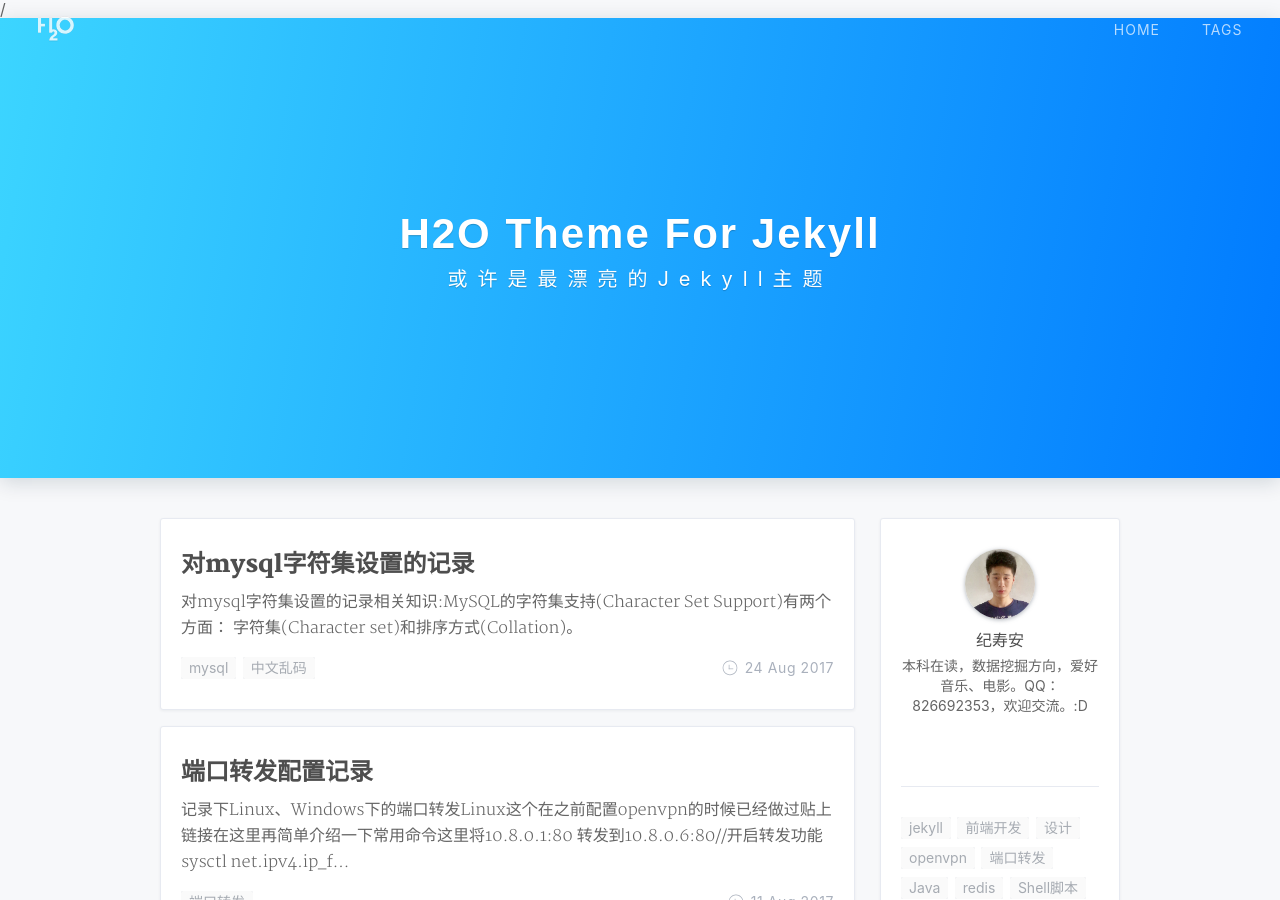
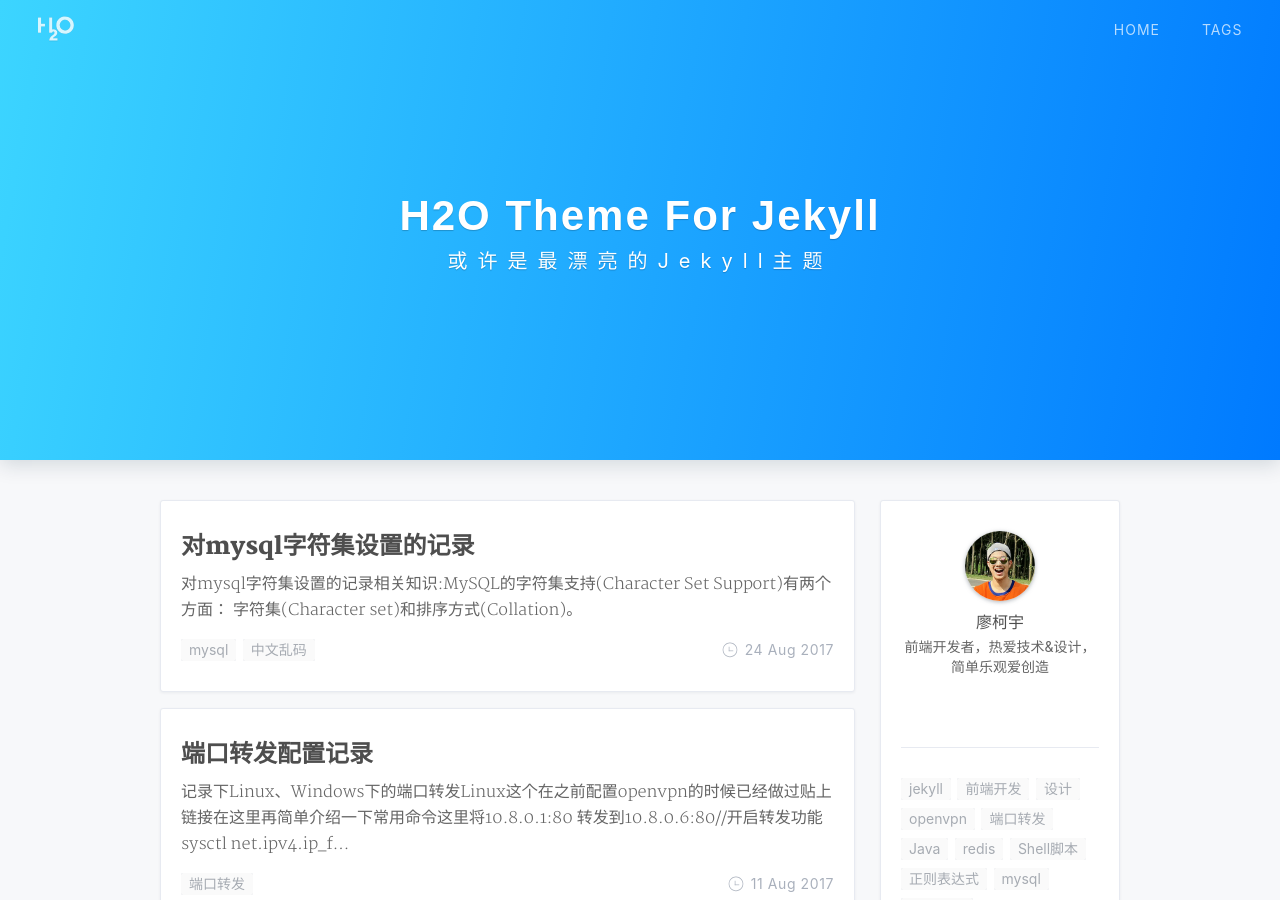
Before and after one commit to Shawn-Ji/Shawn-Ji.github.io, a Jekyll site: the page built from index.html, in a window 1280 px wide and 900 px high. Built offline with Jekyll 4.4.1, drawn with Linux system fonts in a browser that asks for light colours; nearby versions of some CDN libraries; the list of posts is cut into pages by our own code; a style sheet for code colours, icons or effects is not loaded; some of the changed text lies outside the part shown.

Commit message:
ta de boke

```diff
--- a/_config.yml
+++ b/_config.yml
@@ -1,8 +1,8 @@
 # Site settings 配置站点
-title: '纪寿安的个人博客'
-description: '纪寿安的个人博客, ShawnJi的个人博客'
-keyword: '纪寿安 ShawnJi 博客 个人博客'
-url: 'https://shawn-ji.github.io'
+title: '廖柯宇的独立博客'
+description: '昵称悟空，千禧一代，前端开发者/伪极客/灵魂摄影师，热爱技术&设计。很高兴能在这里与你分享我对技术和生活的思考。'
+keyword: '廖柯宇, 廖柯宇的独立博客, 廖柯宇的博客, 前端, 前端开发, 前端博客, javascript, vuejs, nodejs, 设计'
+url: 'http://liaokeyu.com' # your host
 baseurl: '/'
 
 # Navigation links
@@ -11,10 +11,10 @@
   tags: '/tags.html'
 
 # Author 配置博主信息
-author: '纪寿安'
-nickname: 'ShawnJi'
-bio: '本科在读，数据挖掘方向，爱好音乐、电影。QQ：826692353，欢迎交流。:D'
-avatar: 'assets/img/profile.jpg'
+author: '廖柯宇'
+nickname: '悟空'
+bio: '前端开发者，热爱技术&设计，简单乐观爱创造'
+avatar: 'assets/img/profile.png'
 
 # Search
 search: true
@@ -23,8 +23,8 @@
 nightMode: true
 
 # Comments
-disqus: true
-disqus_url: 'https://shawn-ji.disqus.com/embed.js'
+disqus: false
+disqus_url: 'https://liaokeyu.disqus.com/embed.js'
 
 # Share
 social-share: true
@@ -38,7 +38,10 @@
 
 # SNS settings 配置社交网站url: weibo, zhihu, twitter, instagrame, juejin, github, douban, facebook, dribble, uicn, jianshu, medium, linkedin
 sns:
-  github: '//github.com/shawn-ji'
+  weibo: '//weibo.com/lovecolcol'
+  juejin: '//juejin.im/user/57a6f434165abd006159b4cc'
+  instagram: '//www.instagram.com/steveliaocn'
+  github: '//github.com/kaeyleo'
 
 # Tags 设置标签
 recommend-tags: true # whether or not display recommend-tags on the sidebar
--- a/_includes/head.html
+++ b/_includes/head.html
@@ -13,8 +13,8 @@
     <meta property="og:site_name" content="{{ site.title }}">
     <link rel="stylesheet" href="//cdn.staticfile.org/normalize/6.0.0/normalize.min.css">
     <link rel="stylesheet" href="//at.alicdn.com/t/font_roc50gemkxpw4s4i.css">
-    <link rel="stylesheet" href="/assets/css/github-markdown.css" type="text/css" media="all">
-    <link rel="stylesheet" href="/assets/css/prism.css" type="text/css" media="all">
-    <link rel="stylesheet" href="/assets/css/share.min.css" type="text/css" media="all">
-    <link rel="stylesheet" href="/assets/css/app.min.css" type="text/css" media="all">
-</head>/
+    <link rel="stylesheet" href="{{ "assets/css/github-markdown.css" | prepend: site.baseurl }}">
+    <link rel="stylesheet" href="{{ "assets/css/prism.css" | prepend: site.baseurl }}">
+    <link rel="stylesheet" href="{{ "assets/css/share.min.css" | prepend: site.baseurl }}">
+    <link rel="stylesheet" href="{{ "assets/css/app.min.css" | prepend: site.baseurl }}">
+</head>
```
Also changed, not shown: _includes/post-head.html (+4 -4 lines), README.md, 1 other file.
